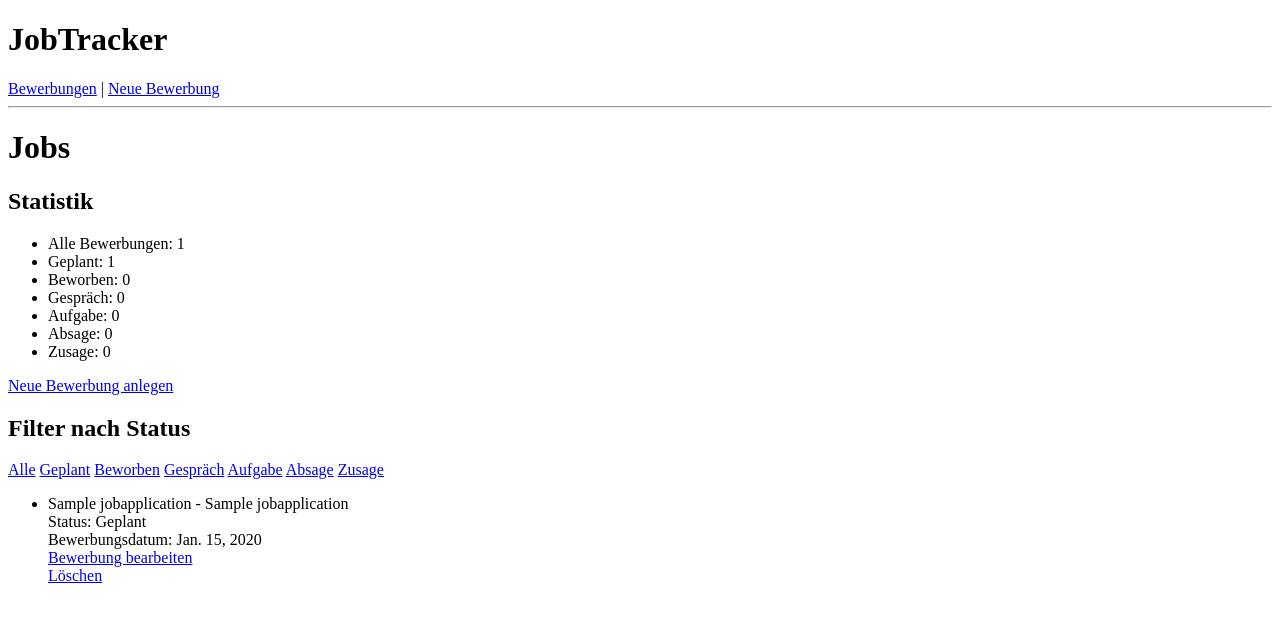
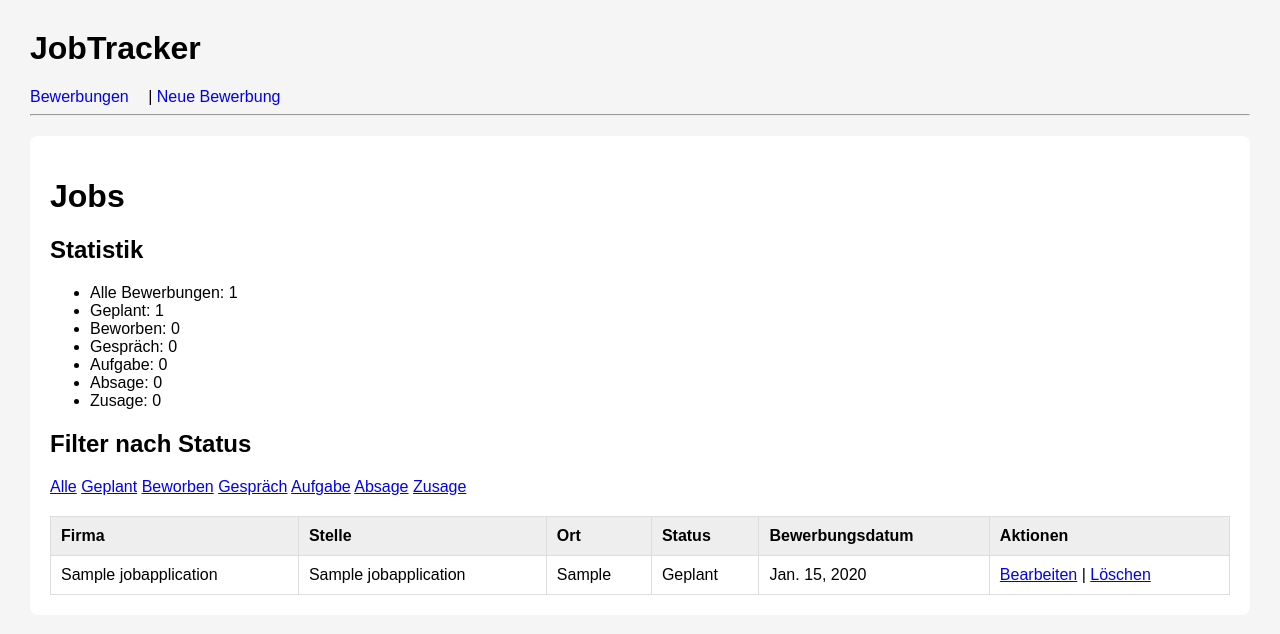
Before and after one commit to mohamadanasfattoum/jobtracker, a Django app: page /applications/ in a window 1280 px wide. Shown: the top 634 px of the page. Run offline with Django 5.2, Linux system fonts and the light colour scheme; tables that the repository leaves empty hold one stand-in row (values such as "Sample post").

Commit message:
feat: improve application list layout

```diff
--- a/JobApplication/templates/JobApplication/jobapplication_list.html
+++ b/JobApplication/templates/JobApplication/jobapplication_list.html
@@ -16,7 +16,6 @@
     <li>Zusage: {{ accepted_count }}</li>
 </ul>
 
-<a href="{% url 'application_create' %}">Neue Bewerbung anlegen</a>
 <h2>Filter nach Status</h2>
 
 <a href="{% url 'application_list' %}">Alle</a>
@@ -26,24 +25,38 @@
 <a href="{% url 'application_list' %}?status=task">Aufgabe</a>
 <a href="{% url 'application_list' %}?status=rejected">Absage</a>
 <a href="{% url 'application_list' %}?status=accepted">Zusage</a>
-<ul>
-{% for application in applications %}
-    <li>
-        {{ application.company_name }} - {{ application.job_title }}
-        <br>
-        Status: {{ application.get_status_display }}
-        <br>
-        Bewerbungsdatum: {{ application.application_date|default:"-" }}
-        <br>
-        <a href="{% url 'application_update' application.pk %}">
-            Bewerbung bearbeiten
-        </a>
-        <br>
-        <a href="{% url 'application_delete' application.pk %}">Löschen</a>
-    </li>
-{% empty %}
-    <li>No job now.</li>ö
-{% endfor %}
-</ul>
+<table>
+    <thead>
+        <tr>
+            <th>Firma</th>
+            <th>Stelle</th>
+            <th>Ort</th>
+            <th>Status</th>
+            <th>Bewerbungsdatum</th>
+            <th>Aktionen</th>
+        </tr>
+    </thead>
+
+    <tbody>
+        {% for application in applications %}
+            <tr>
+                <td>{{ application.company_name }}</td>
+                <td>{{ application.job_title }}</td>
+                <td>{{ application.location }}</td>
+                <td>{{ application.get_status_display }}</td>
+                <td>{{ application.application_date|default:"-" }}</td>
+                <td>
+                    <a href="{% url 'application_update' application.pk %}">Bearbeiten</a>
+                    |
+                    <a href="{% url 'application_delete' application.pk %}">Löschen</a>
+                </td>
+            </tr>
+        {% empty %}
+            <tr>
+                <td colspan="6">Keine Bewerbungen vorhanden.</td>
+            </tr>
+        {% endfor %}
+    </tbody>
+</table>
 
 {% endblock %}
--- a/config/settings.py
+++ b/config/settings.py
@@ -116,3 +116,6 @@ USE_TZ = True
 # https://docs.djangoproject.com/en/6.0/howto/static-files/
 
 STATIC_URL = 'static/'
+STATICFILES_DIRS = [
+    BASE_DIR / "static",
+]
--- /dev/null
+++ b/static/css/style.css
@@ -0,0 +1,37 @@
+body {
+    font-family: Arial, sans-serif;
+    margin: 30px;
+    background-color: #f5f5f5;
+}
+
+header {
+    margin-bottom: 20px;
+}
+
+nav a {
+    margin-right: 15px;
+    text-decoration: none;
+}
+
+main {
+    background-color: white;
+    padding: 20px;
+    border-radius: 8px;
+}
+
+table {
+    width: 100%;
+    border-collapse: collapse;
+    margin-top: 20px;
+}
+
+th,
+td {
+    border: 1px solid #ddd;
+    padding: 10px;
+    text-align: left;
+}
+
+th {
+    background-color: #eeeeee;
+}
--- a/templates/base.html
+++ b/templates/base.html
@@ -1,8 +1,11 @@
+{% load static %}
 <!DOCTYPE html>
 <html lang="de">
 <head>
     <meta charset="UTF-8">
     <title>JobTracker</title>
+    <link rel="stylesheet" href="{% static 'css/style.css' %}">
+
 </head>
 <body>
     <header>
```
